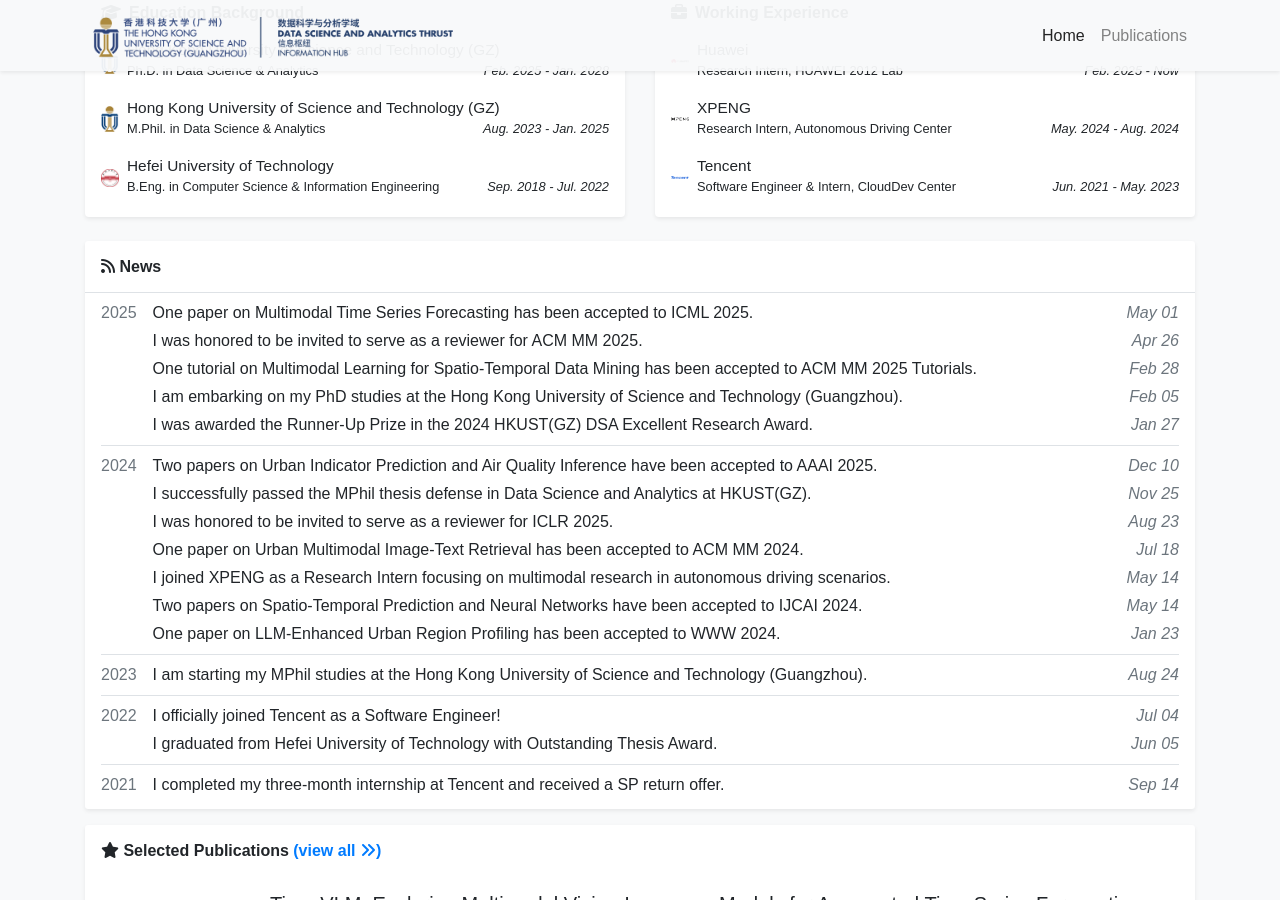
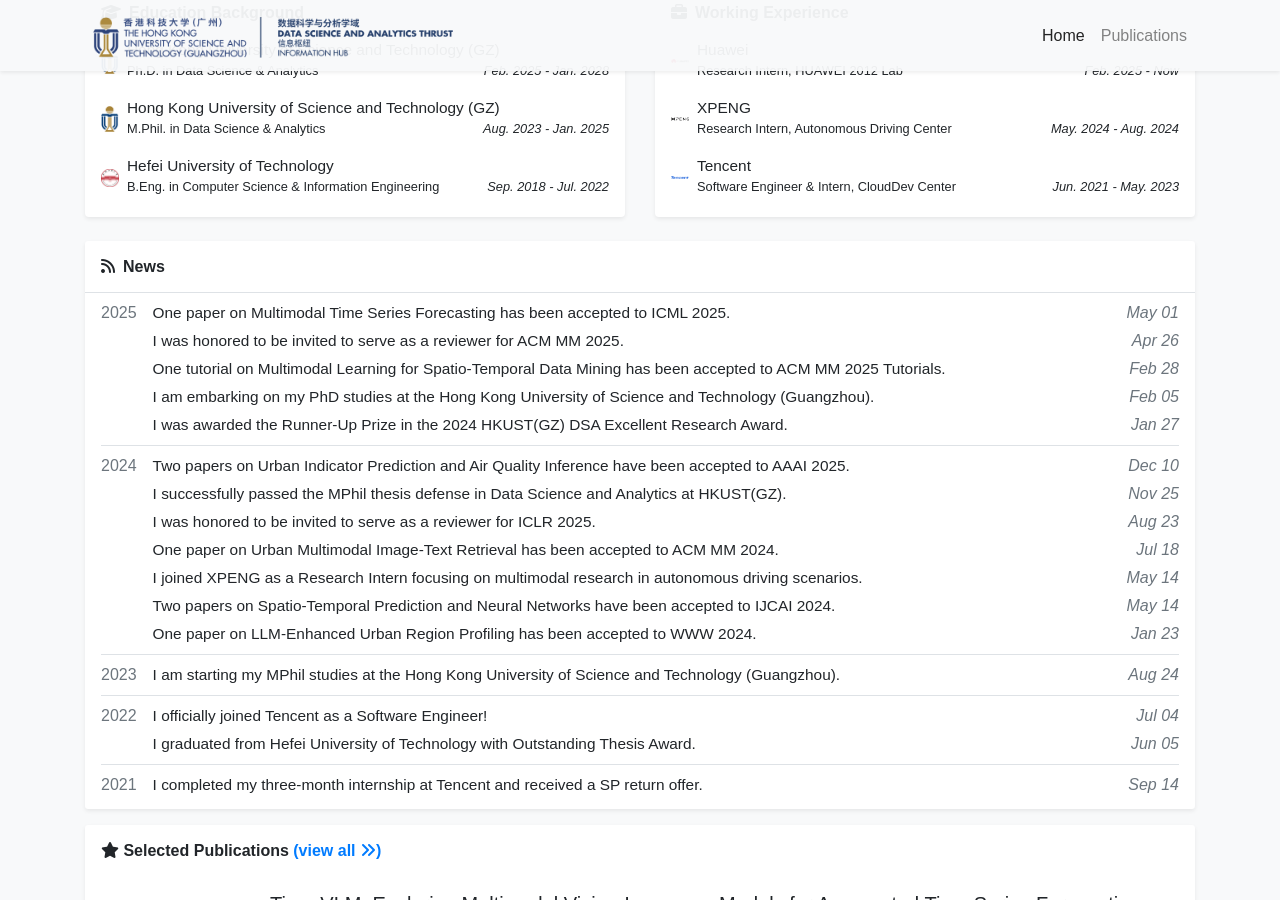
Before and after one commit to thunderlrr/songxinlei.github.io, a Jekyll site: the page built from index.html, in a window 1280 px wide and 900 px high, scrolled down 516 px. Built offline with Jekyll 4.4.1, drawn with Linux system fonts in a browser that asks for light colours; a style sheet for code colours, icons or effects is not loaded.

Commit message:
update profile

```diff
--- a/_includes/widgets/news_card.html
+++ b/_includes/widgets/news_card.html
@@ -1,7 +1,7 @@
 {% assign news_by_year = site.news | sort: "date" | reverse | limit: 3 | group_by_exp: "item", "item.date | date: '%Y'" -%}
 
 <div class="my-3 bg-white shadow-sm rounded-sm">
-    <h6 class="p-3 mb-0 border-bottom border-gray"><i class="fas fa-rss"></i> News</h6>
+    <h6 class="p-3 mb-0 border-bottom border-gray"><i class="fas fa-rss mr-2"></i>News</h6>
     <div class="px-3 pb-1">
         {% for year in news_by_year %}
         <div class="media py-1 {% if not_first -%}border-top border-gray{%- endif %}">
@@ -10,8 +10,8 @@
             <div class="media-body">
                 {% for item in year.items %}
                 <div class="my-1 d-flex">
-                    <div>{{ item.title }}</div>
-                    <div class="ml-auto mt-auto text-muted no-break"><i>{{ item.date | date: "%b %d" }}</i></div>
+                    <div style="font-size: 15.4px">{{ item.title }}</div>
+                    <div class="ml-auto mt-auto text-muted no-break"><em>{{ item.date | date: "%b %d" }}</em></div>
                 </div>
                 {% endfor %}
             </div>
```
